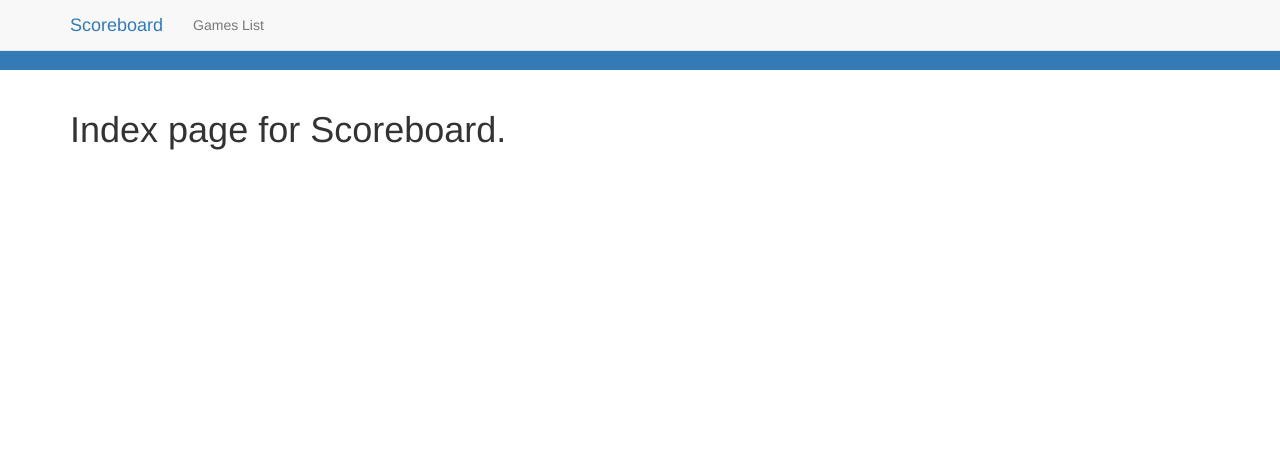
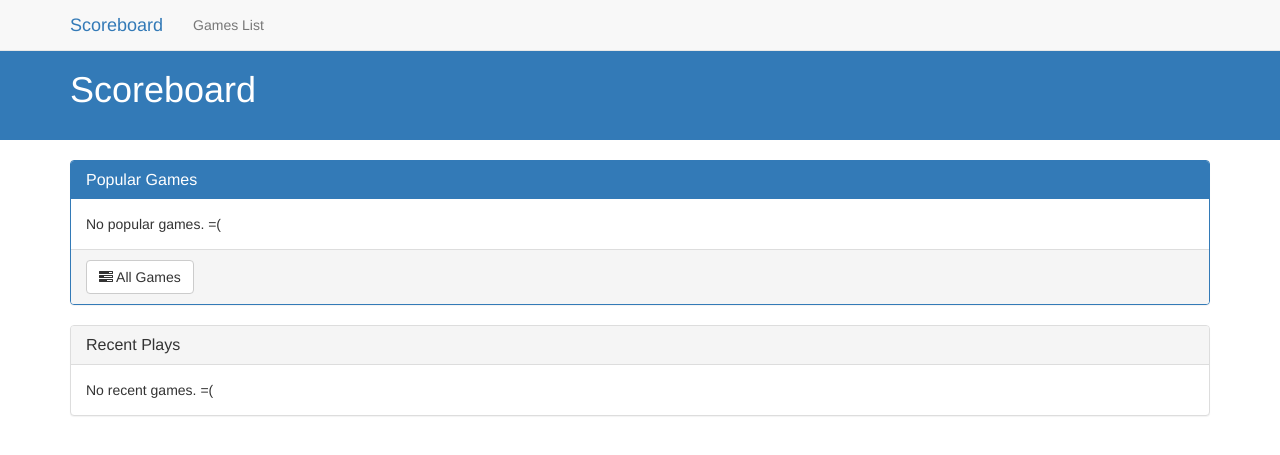
Before and after one commit to JamesLaverack/scoreboard, a Flask app: template templates/index.html in a window 1280 px wide. Shown: the top 455 px of the page. Run offline with Flask 2, Linux system fonts and the light colour scheme; the template is opened without the code that fills it, so the values that code supplies are empty; some libraries are stand-ins or nearby versions.

Commit message:
Improve Index Page

```diff
--- a/app.py
+++ b/app.py
@@ -8,7 +8,10 @@ flask_bootstrap.Bootstrap(app)
 
 @app.route("/")
 def show_index():
-    return render_template('index.html')
+    cur = db.database_connection().cursor()
+    cur.execute("SELECT name FROM (SELECT game.name, count(win.id) AS num_games FROM game LEFT JOIN win ON win.game = game.id GROUP BY game.name) AS games WHERE num_games > 3 ORDER BY num_games")
+    popularGames = [x[0] for x in cur.fetchall()]
+    return render_template('index.html', popularGames=popularGames)
 
 @app.route("/player/<name>")
 def show_player(name):
--- a/templates/index.html
+++ b/templates/index.html
@@ -1,7 +1,72 @@
 {% extends "base.html" %}
+
+{% block titlebar %}
+<h1>Scoreboard</h1>
+{% endblock %}
 
 {% block content %}
 <div class="container">
-  <h1>Index page for Scoreboard.</h1>
+  <div class="panel panel-primary">
+    <div class="panel-heading">
+      <h3 class="panel-title">Popular Games</h3>
+    </div>
+    {% if popularGames|length > 0 %}
+    <ul class="list-group">
+      {% for game in popularGames %}
+      <li class="list-group-item">
+	<div class="row">
+	  <div class="col-md-4">
+	    <h5>{{ game }}</h5>
+	  </div>
+	  <div class="col-md-4 col-md-offset-4">
+	    <div class="btn-group pull-right">
+	      <a href="{{ url_for('show_game', gamename=game) }}" type="button" class="btn btn-success">
+		<i class="fa fa-th-large"></i> Details
+	      </a>
+	      <a href="{{ url_for('show_leaderboard', gamename=game) }}" type="button" class="btn btn-default">
+		<i class="fa fa-th-list"></i> Leaderboard
+	      </a>
+	    </div>
+	  </div>
+	</div>
+      </li>
+      {% endfor %}
+    </ul>
+    {% else %}
+    <div class="panel-body">
+      No popular games. =(
+    </div>
+    {% endif %}
+    <div class="panel-footer">
+      <a href="{{ url_for('show_games') }}" class="btn btn-default"><i class="fa fa-tasks"></i> All Games</a>
+    </div>
+  </div>
+
+
+  <div class="panel panel-default">
+    <div class="panel-heading">
+      <h3 class="panel-title">Recent Plays</h3>
+    </div>
+    {% if wins|length > 0 %}
+    <table class="table">
+      <tr>
+	<th>Game</th>
+	<th>Winner</th>
+	<th>Loser</th>
+      </tr>
+      {% for win in wins %}
+      <tr>
+	<td>{{ win[0] }}</td>
+	<td>{{ win[1] }}</td>
+	<td>{{ win[2] }}</td>
+      </tr>
+      {% endfor %}
+    </table>
+    {% else %}
+    <div class="panel-body">
+      No recent games. =(
+    </div>
+    {% endif %}
+  </div>
 </div>
 {% endblock %}
```
